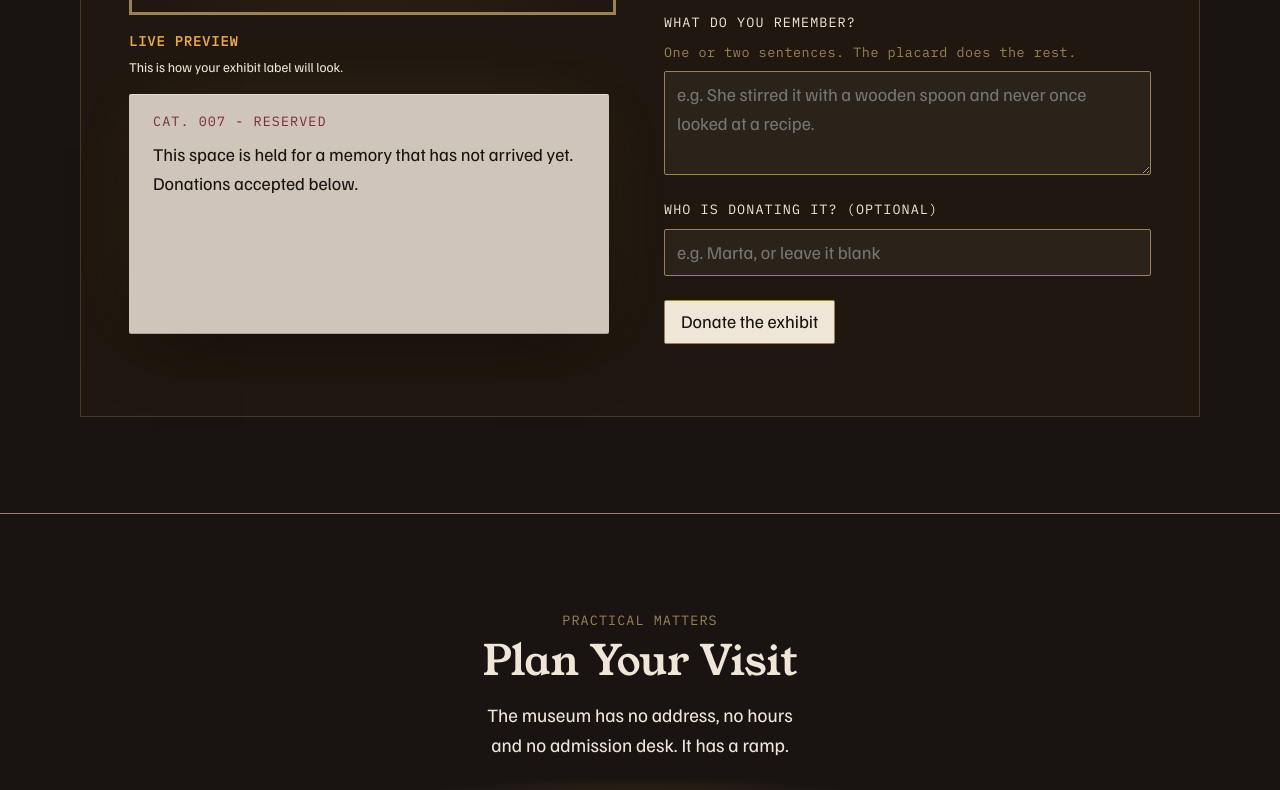
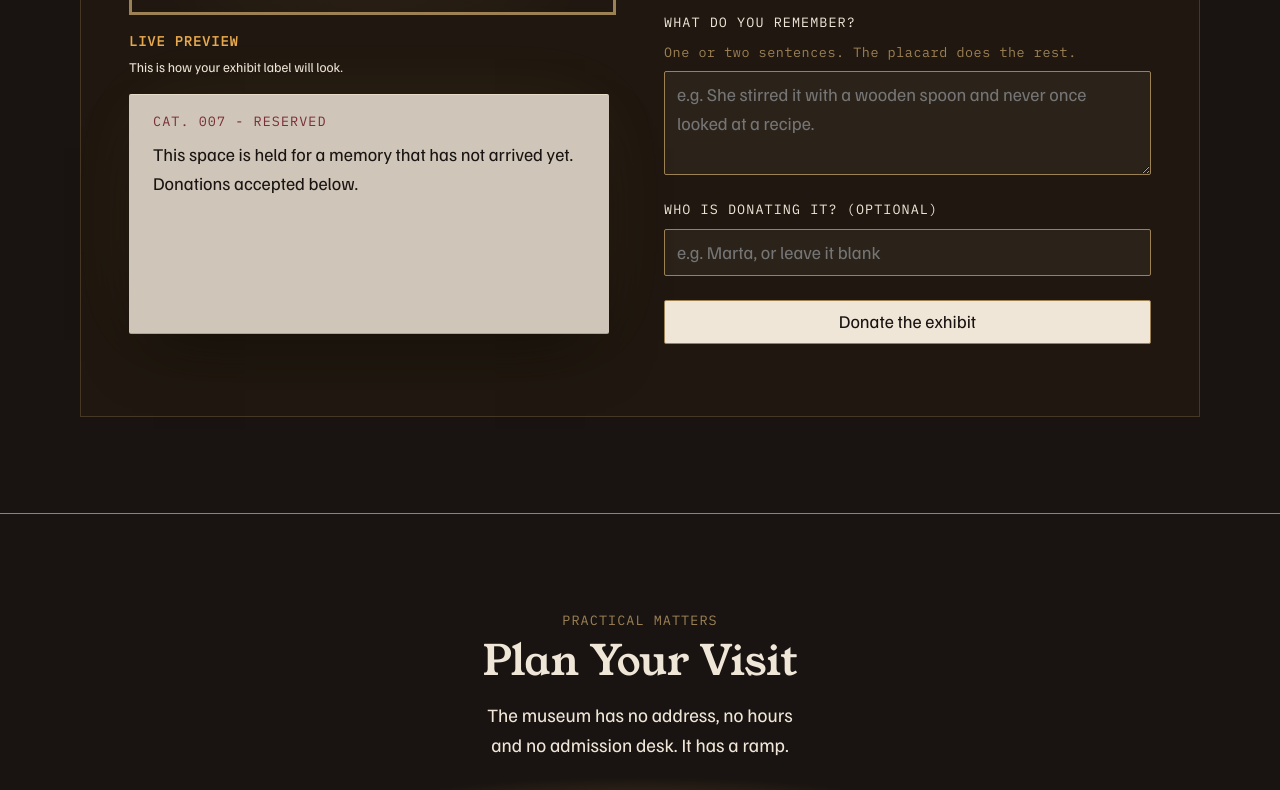
Before and after one commit to nazboyko/still-warm, a React (Vite) app: page / in a window 1280 px wide. Shown: the part 4467-5257 px from the top of the page. Built offline with nearby package versions, Linux system fonts and the light colour scheme.

Commit message:
span the submit across the desk

```diff
--- a/src/components/donate/DonateForm.css
+++ b/src/components/donate/DonateForm.css
@@ -112,3 +112,9 @@
     transition: none;
   }
 }
+
+/* The submit spans the desk, label centred: one full-width action to close
+   the form, the same width as the fields it completes. */
+.donate-form .button {
+  width: 100%;
+}
```
